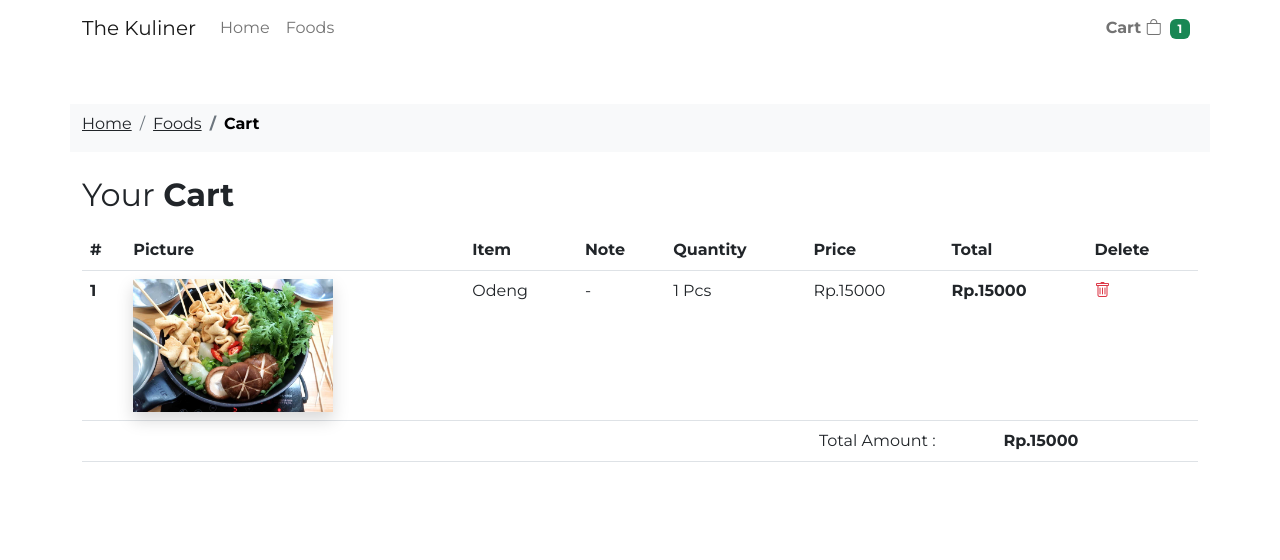
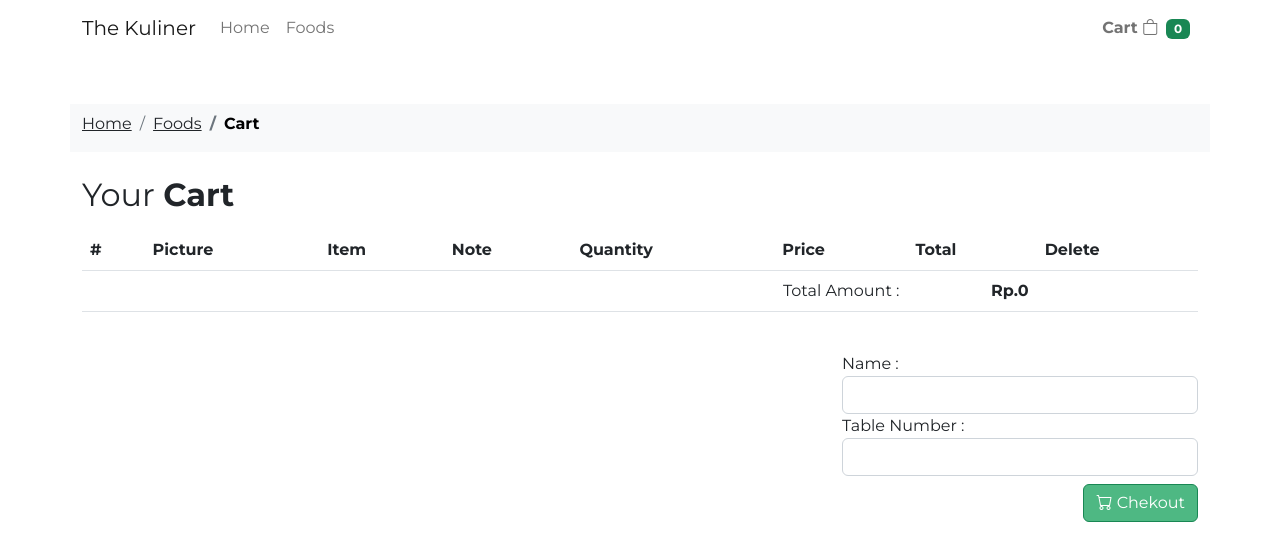
Before and after one commit to tangguhriyadi/Kuliner-test, a Vue app: page /CartView in a window 1280 px wide. Shown: the top 560 px of the page. Built offline with nearby package versions, Linux system fonts and the light colour scheme; data requests are answered from the project's data file; what vue-toast-notification would draw is missing.

Commit message:
checkout feature

```diff
--- a/db.json
+++ b/db.json
@@ -99,7 +99,12 @@
       "gambar": "rendang.jpg"
     }
   ],
-  "keranjang": [
+  "keranjang": [],
+  "pesanan": [
+    {
+      "nama": "Jabdam Bar",
+      "noMeja": 1,
+      "carts": [
         {
           "totalItem": 1,
           "products": {
@@ -113,5 +118,7 @@
           "id": 1
         }
       ],
-  "pesanan": []
+      "id": 1
     }
+  ]
+}
--- a/src/router/index.js
+++ b/src/router/index.js
@@ -3,6 +3,7 @@ import HomeView from '../views/HomeView.vue'
 import FoodsView from '../views/FoodsView.vue'
 import FoodDetail from '../views/FoodDetail.vue'
 import CartView from '../views/CartView.vue'
+import CompletedView from '../views/CompletedView.vue'
 
 
 const routes = [
@@ -27,6 +28,11 @@ const routes = [
     component: CartView
   },
   {
+    path: '/CompletedView',
+    name: 'CompletedView',
+    component: CompletedView
+  },
+  {
     path: '/about',
     name: 'about',
     // route level code-splitting
--- a/src/views/CartView.vue
+++ b/src/views/CartView.vue
@@ -1,6 +1,6 @@
 <template>
   <div class="cart">
-    <NavbarComp :updateCart="carts"/>
+    <NavbarComp :updateCart="carts" />
     <div class="container">
       <!-- Breadcrumb -->
       <div class="row bg-light mt-5">
@@ -52,14 +52,24 @@
                   <td>{{ cart.note ? cart.note : "-" }}</td>
                   <td>{{ cart.totalItem }} Pcs</td>
                   <td>Rp.{{ cart.products.price }}</td>
-                  <td><strong>Rp.{{ cart.products.price * cart.totalItem }}</strong> </td>
-                  <td class="text-danger"><i class="bi bi-trash" @click="deleteItem(cart.id)" style="cursor:pointer;"></i></td>
+                  <td>
+                    <strong
+                      >Rp.{{ cart.products.price * cart.totalItem }}</strong
+                    >
+                  </td>
+                  <td class="text-danger">
+                    <i
+                      class="bi bi-trash"
+                      @click="deleteItem(cart.id)"
+                      style="cursor: pointer"
+                    ></i>
+                  </td>
                 </tr>
 
                 <tr>
                   <td colspan="6" align="right">Total Amount :</td>
 
-                    <td  align="right">
+                  <td align="right">
                     <strong>Rp.{{ totalPrice }}</strong>
                   </td>
                   <td></td>
@@ -67,6 +77,40 @@
               </tbody>
             </table>
           </div>
+        </div>
+      </div>
+
+      <!-- checkout -->
+      <div class="row justify-content-end">
+        <div class="col-md-4">
+          <form action="" class="mt-4" @submit.prevent>
+            <div class="form-group">
+              <label for="nama">Name :</label>
+              <input
+                type="text"
+                class="form-control"
+                id="nama"
+                v-model="order.nama"
+              />
+            </div>
+            <div class="form-group">
+              <label for="noMeja">Table Number :</label>
+              <input
+                type="number"
+                class="form-control"
+                id="noMeja"
+                v-model="order.noMeja"
+              />
+            </div>
+
+            <button
+              type="submit"
+              class="btn btn-success mt-2 float-end"
+              @click="checkout"
+            >
+              <i class="bi-cart"></i> Chekout
+            </button>
+          </form>
         </div>
       </div>
     </div>
@@ -84,22 +128,23 @@ export default {
   data() {
     return {
       carts: [],
+      order: {}
     };
   },
   methods: {
     setCarts(data) {
       this.carts = data;
     },
-    deleteItem(id){
+    deleteItem(id) {
       axios
-      .delete("http://localhost:3000/keranjang/"+id)
+        .delete("http://localhost:3000/keranjang/" + id)
         .then(() => {
           this.$toast.error("Delete Success", {
-            type:"error",
-            position:"top-right",
-            duration:3000,
-            dismissible:true
-          })
+            type: "error",
+            position: "top-right",
+            duration: 3000,
+            dismissible: true,
+          });
           /* update data realtime */
           axios
             .get("http://localhost:3000/keranjang/")
@@ -107,7 +152,36 @@ export default {
             .catch((error) => console.log(error));
         })
         .catch((error) => console.log(error));
-
+    },
+    checkout(){
+      if(this.order.nama && this.order.noMeja){
+        this.order.carts = this.carts
+        axios
+        .post('http://localhost:3000/pesanan', this.order)
+        .then(() => {
+          // delete cart
+          this.carts.map((item) => {
+            return axios
+        .delete("http://localhost:3000/keranjang/" + item.id)
+        .catch((error) => console.log(error));
+          })
+          this.$router.push({path:"/CompletedView"})
+          this.$toast.success("Added to Cart", {
+            type:"success",
+            position:"top-right",
+            duration:3000,
+            dismissible:true
+          })
+        })
+        .catch((err) => console.log(err))
+      } else {
+        this.$toast.error("Please Fill The Empty Field", {
+            type: "error",
+            position: "top-right",
+            duration: 3000,
+            dismissible: true,
+          });
+      }
     }
   },
   mounted() {
@@ -119,10 +193,10 @@ export default {
   computed: {
     totalPrice() {
       return this.carts.reduce((item, data) => {
-             return item+(data.products.price*data.totalItem)
-          }, 0 )
-      }
-  }
+        return item + data.products.price * data.totalItem;
+      }, 0);
+    },
+  },
 };
 </script>
 
--- /dev/null
+++ b/src/views/CompletedView.vue
@@ -0,0 +1,27 @@
+<template>
+  <div class="container success">
+    <NavbarComp />
+    <div class="container">
+      <div class="row justify-content-center">
+        <div class="col text-center">
+          <img src="../assets/images/cook.png" alt="" width="300" />
+          <h2><strong>Checkout Completed !</strong></h2>
+          <h4>We Are Preparing Your Food !</h4>
+        </div>
+      </div>
+    </div>
+  </div>
+</template>
+
+<script>
+import NavbarComp from "@/components/Navbar.vue";
+export default {
+  name: "CompletedView",
+  components: {
+    NavbarComp,
+  },
+};
+</script>
+
+<style>
+</style>
--- a/src/views/FoodDetail.vue
+++ b/src/views/FoodDetail.vue
@@ -95,12 +95,12 @@ export default {
     },
     setOrder() {
       if(this.order.totalItem){
-      this.$router.push({ path: "/CartView" })
       this.order.products = this.product;
       axios
         .post('http://localhost:3000/keranjang', this.order)
         .then(() => {
-          this.$toast.success("Added to Cart", {
+          this.$router.push({ path: "/CartView" })
+          this.$toast.success("Chekout Completed", {
             type:"success",
             position:"top-right",
             duration:3000,
```
Also changed, not shown: src/assets/images/cook.png (added). Lines whose indentation alone changed are shown as unchanged.
